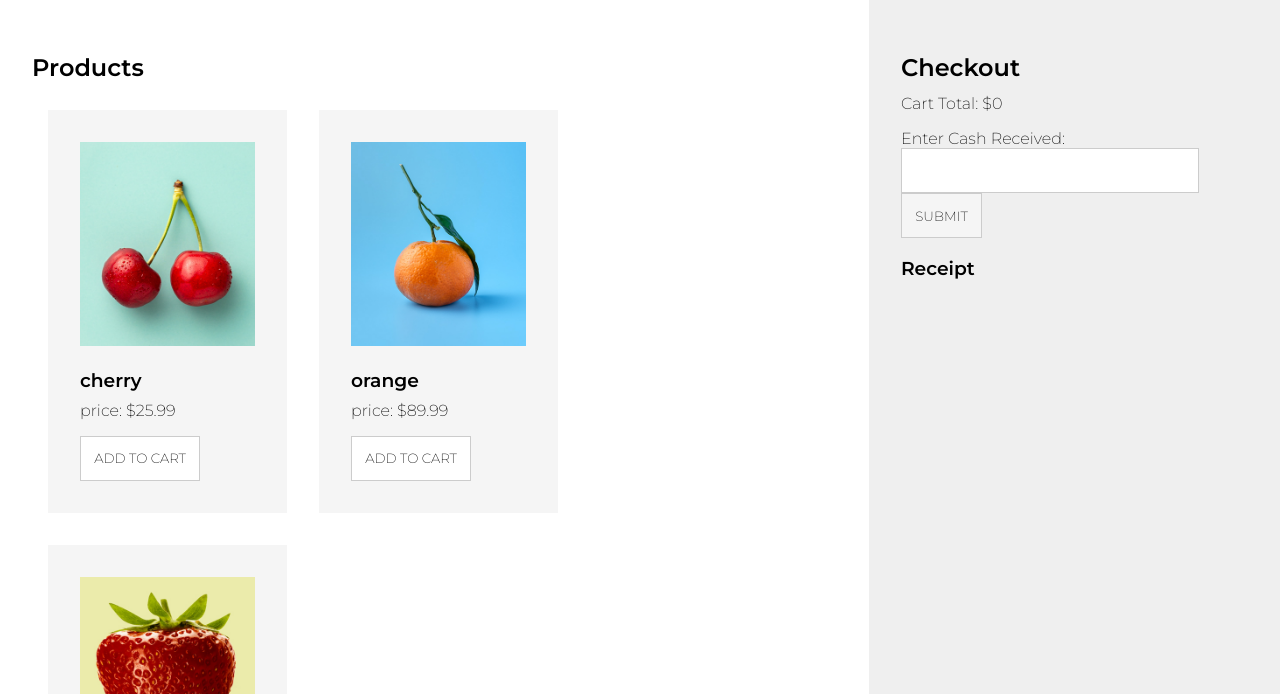
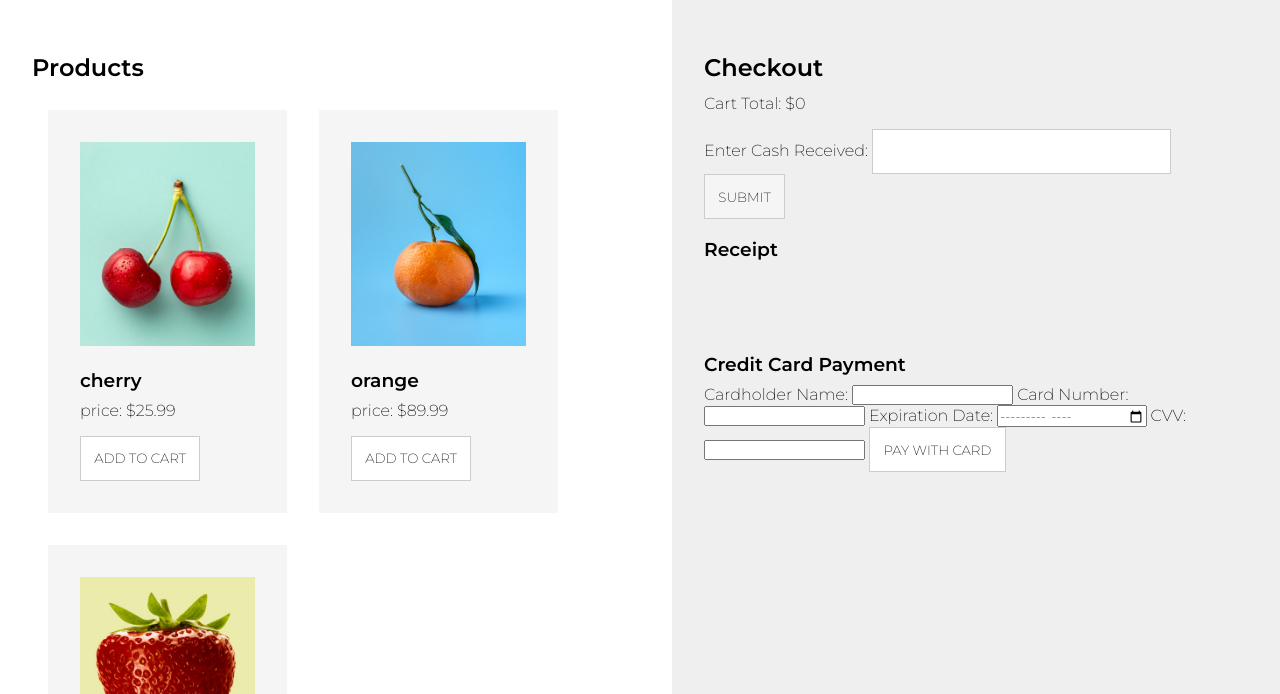
Before and after one commit to poly9630/polycap-s-trading-cart, a plain HTML site: page index.html in a window 1280 px wide. Shown: the part 106-800 px from the top of the page. Drawn offline with Linux system fonts and the light colour scheme.

Commit message:
Update index.html
added credit card form information

```diff
--- a/index.html
+++ b/index.html
@@ -35,7 +35,27 @@
                     </form>
                     <h3>Receipt</h3>
                     <div class="pay-summary"></div>
-                </div>
+				</div>
+		<div class="credit-card-form">
+				<h3>Credit Card Payment</h3>
+				<form id="card-payment-form">
+					<label for="cardholder-name">Cardholder Name:</label>
+					<input type="text" id="cardholder-name" name="cardholder-name" required>
+
+					<label for="card-number">Card Number:</label>
+					<input type="text" id="card-number" name="card-number" pattern="\d{16}" required title="Enter a 16-digit card number">
+
+					<label for="expiration-date">Expiration Date:</label>
+					<input type="month" id="expiration-date" name="expiration-date" required>
+
+					<label for="cvv">CVV:</label>
+					<input type="text" id="cvv" name="cvv" pattern="\d{3}" required title="Enter a 3-digit CVV">
+
+					<button type="submit">Pay with Card</button>
+				</form>
+			</div>
+
+
             </div>
         </div>
     </div>
```
